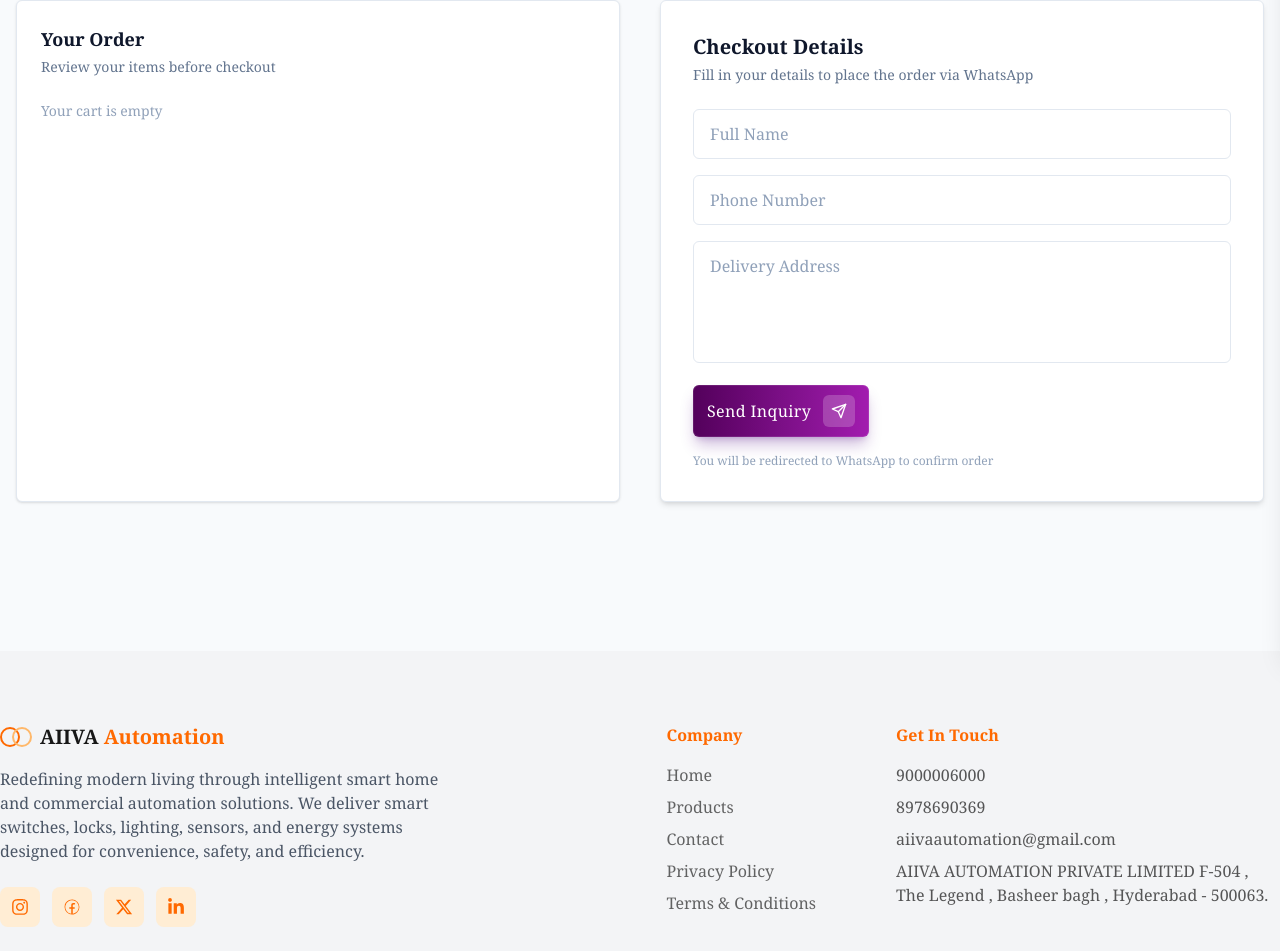
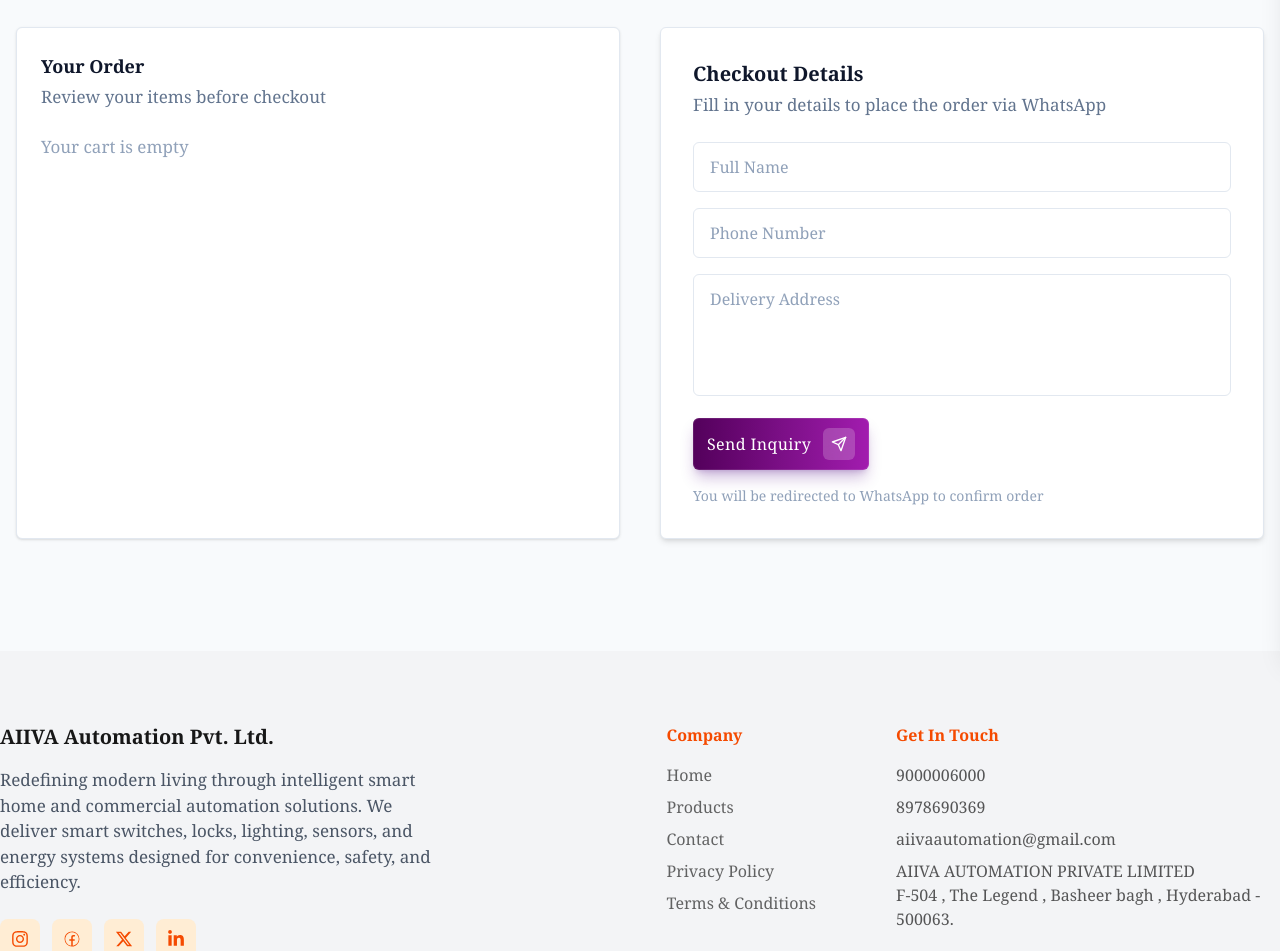
Before and after one commit to aiivaautomation-hue/Aiiva-Automation-Pvt-Ltd, a Next.js app: page /checkout in a window 1280 px wide. Shown: the part 149-1100 px from the top of the page. Built offline with nearby package versions, Linux system fonts and the light colour scheme.

Commit message:
Initial commit 3

```diff
--- a/src/app/checkout/page.jsx
+++ b/src/app/checkout/page.jsx
@@ -34,7 +34,7 @@
   };
 
   return (
-    <div className="min-h-screen bg-slate-50 flex items-center justify-center px-4 py-16">
+    <div className="min-h-screen bg-slate-50 flex items-center justify-center px-4 py-16 pt-32">
 
       <div className="w-full max-w-7xl grid md:grid-cols-2 gap-10">
 
@@ -45,20 +45,20 @@
             Your Order
           </h2>
 
-          <p className="text-sm text-slate-500 mt-1">
+          <p className=" text-[15px] md:text-[17px] text-slate-500 mt-1">
             Review your items before checkout
           </p>
 
           <div className="mt-6 space-y-3">
             {cart.length === 0 ? (
-              <p className="text-slate-400 text-sm">Your cart is empty</p>
+              <p className="text-slate-400  text-[15px] md:text-[17px]">Your cart is empty</p>
             ) : (
               cart.map((item) => (
                 <div
                   key={item.id}
                   className="flex justify-between items-center py-3 px-4 rounded-md bg-orange-100 border border-slate-100"
                 >
-                  <span className="text-slate-800 font-medium">
+                  <span className="text-slate-800 text-[15px] md:text-[17px] font-medium">
                     {item.name}
                   </span>
                 </div>
@@ -75,7 +75,7 @@
             Checkout Details
           </h2>
 
-          <p className="text-sm text-slate-500 mt-1 mb-6">
+          <p className="text-[15px] md:text-[17px] text-slate-500 mt-1 mb-6">
             Fill in your details to place the order via WhatsApp
           </p>
 
@@ -151,7 +151,7 @@
               </span>
             </button>
 
-            <p className="text-xs text-slate-400">
+            <p className="text-sm text-slate-400">
               You will be redirected to WhatsApp to confirm order
             </p>
           </div>
--- a/src/components/CtaSection.jsx
+++ b/src/components/CtaSection.jsx
@@ -22,11 +22,11 @@
             <div className="bg-[#12141a] text-white flex items-center">
               <div className="p-10 lg:p-14 space-y-6">
 
-                <h2 className="text-3xl lg:text-4xl font-semibold font-arimo leading-snug">
+                <h2 className="text-3xl lg:text-4xl font-semibold leading-snug">
                   Experience Premium Smart Home Integration
                 </h2>
 
-                <p className="text-gray-300 text-sm lg:text-base font-arimo leading-relaxed">
+                <p className="text-gray-300  text-[15px] md:text-[17px] leading-relaxed">
                   We provide seamless automation systems with reliable connectivity
                   and expert installation. Control every device effortlessly and
                   enjoy peace of mind with enhanced home security. We provide
--- a/src/components/Footer.jsx
+++ b/src/components/Footer.jsx
@@ -36,16 +36,13 @@
           {/* Brand */}
           <div>
             <div className="flex items-center gap-2 mb-4">
-              <div className="flex">
-                <div className="w-5 h-5 border-2 border-orange-500 rounded-full" />
-                <div className="w-5 h-5 border-2 border-orange-300 rounded-full -ml-2" />
-              </div>
+
               <span className="text-xl font-semibold">
-                AIIVA<span className="text-orange-500"> Automation</span>
+                AIIVA Automation Pvt. Ltd.
               </span>
             </div>
 
-            <p className="text-gray-600 mb-6 max-w-md">
+            <p className="text-gray-600 text-[15px] md:text-[17px] mb-6 max-w-md">
               Redefining modern living through intelligent smart home and commercial automation solutions.
               We deliver smart switches, locks, lighting, sensors, and energy systems designed for convenience,
               safety, and efficiency.
@@ -58,7 +55,7 @@
                   key={i}
                   href="#"
                   aria-label={label}
-                  className="w-10 h-10 flex items-center justify-center bg-orange-100 rounded-lg text-orange-500 hover:bg-gray-300 transition"
+                  className="w-10 h-10 flex items-center justify-center bg-orange-100 rounded-lg text-orange-600 hover:bg-gray-300 transition"
                 >
                   <Icon size={18} />
                 </a>
@@ -71,7 +68,7 @@
 
             {/* Company */}
             <div>
-              <h3 className="text-orange-500 font-semibold mb-4">Company</h3>
+              <h3 className="text-orange-600 font-semibold mb-4">Company</h3>
               <ul className="space-y-2 text-gray-600">
                 {navLinks.map(({ label, href }) => (
                   <li key={label}>
@@ -92,14 +89,14 @@
 
             {/* Contact */}
             <div>
-              <h3 className="text-orange-500 font-semibold mb-4">Get In Touch</h3>
+              <h3 className="text-orange-600 font-semibold mb-4">Get In Touch</h3>
               <ul className="space-y-2 text-black/65">
                 <li><a href="tel:+919000006000" className="hover:text-black">9000006000</a></li>
                 <li><a href="tel:+918978690369" className="hover:text-black">8978690369</a></li>
                   <li><a href="mailto:aiivaautomation@gmail.com" className="hover:text-black">aiivaautomation@gmail.com</a></li>
                 <li>
                 <a href="https://www.google.com/maps/search/?api=1&query=5-9-30/1/24-25,+F-504,+The+Legend+Palace+Colony,+Himayathnagar,+Hyderabad,+Telangana+500063" target="_blank" rel="noopener noreferrer" className="hover:text-black">
-                    <p className="max-w-sm">AIIVA AUTOMATION PRIVATE LIMITED F-504 , The Legend , Basheer bagh , Hyderabad - 500063.</p>
+                    <p className="max-w-sm">AIIVA AUTOMATION PRIVATE LIMITED <p>F-504 , The Legend , Basheer bagh , Hyderabad - 500063.</p></p>
                 </a>
                 </li>
               </ul>
@@ -112,139 +109,10 @@
 
         {/* Bottom */}
         <div className="flex items-center py-4 justify-center text-[black]/65 text-[15px]">
-          <p>© 2026 AIIVA Automation. All rights reserved.</p>
+          <p>© 2026 AIIVA Automation Pvt. Ltd. All rights reserved.</p>
         </div>
 
       </div>
     </footer>
   );
 }
-
-
-
-
-
-
-
-// "use client";
-// import { FaInstagram } from "react-icons/fa";
-// import { CiFacebook } from "react-icons/ci";
-// import { FaXTwitter } from "react-icons/fa6";
-// import { FaLinkedinIn } from "react-icons/fa";
-// import { usePathname } from "next/navigation";
-// import Link from "next/link";
-
-// export default function Footer() {
-
-//   const pathname = usePathname();
-//   const navLinks = [
-//     { label: "Home", href: "/" },
-//     { label: "Products", href: "/products" },
-//     { label: "Contact", href: "/contact" },
-//     { label: "Privacy Policy", href: "/privacy-policy" },
-//     { label: "Terms & Conditions", href: "/terms-and-conditions" },
-//   ];
-
-//   const isActive = (href) =>
-//     href === "/" ? pathname === "/" : pathname.startsWith(href);
-
-//     return (
-//       <footer className="bg-gray-100 py-10">
-//         <div className="max-w-7xl mx-auto px-6 md:px-12 xl:px-0 rounded-3xl p-8 md:p-12">
-
-//           {/* Top Section */}
-//           <div className="w-[100%] flex flex-wrap justify-between gap-10">
-
-//             {/* Logo + Description */}
-//             <div className="">
-//               <div className="flex items-center gap-2 mb-4">
-//                 <div className="flex">
-//                   <div className="w-5 h-5 border-2 border-orange-500 rounded-full"></div>
-//                   <div className="w-5 h-5 border-2 border-orange-300 rounded-full -ml-2"></div>
-//                 </div>
-//                 <span className="text-xl font-semibold">
-//                   auto<span className="text-orange-500">mate</span>
-//                 </span>
-//               </div>
-
-//               <p className="text-gray-600 mb-6">
-//               redefining modern living through intelligent
-// smart home and commercial automation
-// solutions. Our brand delivers advanced products
-// such as smart switches, locks, lighting, sensors,
-// energy management systems, and appcontrolled devices designed for convenience,
-// safety, and efficiency. With innovation-driven
-// technology, seamless mobile integration, and
-// reliable quality, AIIVA empowers homes, offices,
-// hotels, and businesses to experience the future
-// of connected living.
-
-//               </p>
-
-//               {/* Social Icons */}
-//               <div className="flex gap-3">
-//                 {[FaInstagram,CiFacebook,FaXTwitter,FaLinkedinIn].map((Icon, i) => (
-//                   <div key={i} className="w-10 h-10 flex items-center justify-center bg-gray-200 rounded-lg text-gray-600 hover:bg-gray-300 cursor-pointer transition">
-//                     <Icon size={18} />
-//                   </div>
-//                 ))}
-//               </div>
-//             </div>
-//             <div className="flex flex-wrap gap-10 md:gap-30">
-//               {/* Company */}
-//             <div className="flex flex-col">
-//               <h3 className="text-orange-500 font-semibold mb-4">Company</h3>
-//               <ul className="space-y-2 text-gray-600">
-//                 {navLinks.map(({ label, href }) => (
-//                   <Link
-//                     key={label}
-//                     href={href}
-//                     className={`transition-colors duration-200 flex flex-wrap
-//                       ${isActive(href) ? "text-black/95" : "text-black/65 hover:text-black/95"}`}
-//                   >
-//                     {label}
-//                   </Link>
-//                 ))}
-//               </ul>
-//             </div>
-
-//             {/* Products */}
-//             <div>
-//               <h3 className="text-orange-500 font-semibold mb-4">Get In Touch</h3>
-//               <ul className="space-y-2 text-gray-600">
-//                 <li>9000006000</li>
-//                 <li>aiivaautomation@gmail.com</li>
-//                 <li>Testimonials</li>
-//                 <li>Case Study</li>
-//                 <li>System Status</li>
-//               </ul>
-//             </div>
-//             </div>
-//           </div>
-
-//           {/* Divider */}
-//           <div className="border-t my-8"></div>
-
-//           {/* Bottom Section */}
-//           <div className="flex flex-col md:flex-row justify-between items-center gap-4 text-gray-600 text-sm">
-//             <p>
-//               © 2026 Automate Elementor Template Kit by Underline Webb
-//             </p>
-
-//             <div className="flex gap-5">
-//               <span className="cursor-pointer hover:text-black">Legal</span>
-//               <span className="cursor-pointer hover:text-black">
-//                 Privacy Policy
-//               </span>
-//               <span className="cursor-pointer hover:text-black">
-//                 Site Terms
-//               </span>
-//               <span className="cursor-pointer hover:text-black">
-//                 Cookie Policy
-//               </span>
-//             </div>
-//           </div>
-//         </div>
-//       </footer>
-//     );
-//   }
--- a/src/components/Header.jsx
+++ b/src/components/Header.jsx
@@ -74,6 +74,7 @@
 
         {/* Logo */}
         <div className="w-[33%] flex items-center justify-start ">
+          <Link href={"/"}>
           <div className="flex flex-col items-center gap-1">
               {/* Logo Icon */}
               <Image
@@ -86,7 +87,7 @@
 
               {/* Recreated Text Logo */}
               <div className="flex flex-col items-center leading-[1.1]">
-  <span className="font-extrabold font-montserrat text-[8px] md:text-[12px] tracking-[1px] text-[#2b2b2b]">
+              <span className="font-extrabold font-montserrat text-[8px] md:text-[12px] sm:tracking-[1px] text-[#2b2b2b]">
                 AIIVA AUTOMATION
               </span>
               <span className="font-[500] font-montserrat text-[8px] tracking-[0px] text-[#2b2b2b]">
@@ -94,6 +95,7 @@
               </span>
             </div>
           </div>
+          </Link>
         </div>
 
 
@@ -103,7 +105,7 @@
               <Link
                 key={label}
                 href={href}
-                className={`nav-link text-[13px] font-bold tracking-[2px] no-underline px-3 py-1.5 rounded transition-colors duration-200 whitespace-nowrap
+                className={`nav-link text-[14px] font-bold tracking-[2px] no-underline px-3 py-1.5 rounded transition-colors duration-200 whitespace-nowrap
                   ${isActive(href) ? "text-black/95 font-bold" : "text-black/65 hover:text-black/95"}`}
               >
                 {label}
@@ -178,25 +180,33 @@
           className={`drawer fixed top-0 left-0 w-[100%] border-b bg-white border-[black]/[0.4] z-[999] flex flex-col overflow-y-auto shadow-[4px_0_40px_rgba(0,0,0,0.6)] lg:hidden ${menuOpen ? "open" : ""}`}
         >
           {/* Drawer head */}
-          <div className="flex items-center justify-between px-5 py-4 bg-white border-b border-[black]/[0.07]">
+          <div className="flex items-center justify-between px-5 py-4 bg-white border-b border-[black]/[0.2]">
             <Link
               href="/"
               className="flex items-center gap-2 no-underline"
               onClick={() => setMenuOpen(false)}
             >
               {/* Logo */}
-              <div className="flex items-center gap-2">
-                <div className="flex">
-                  <div className="w-5 h-5 border-2 border-orange-500 rounded-full"></div>
-                  <div className="w-5 h-5 border-2 border-orange-300 rounded-full -ml-2"></div>
+              <div className="flex items-center">
+              <div className="flex flex-col items-center gap-1">
+              {/* Logo Icon */}
+              <Image
+                src="/logo-final-img.jpg"
+                alt="AIIVA logo"
+                width={50}
+                height={50}
+                className="object-contain"
+              />
+
+              {/* Recreated Text Logo */}
+              <div className="flex flex-col items-center leading-[1.1]">
+              <span className="font-extrabold font-montserrat text-[8px] md:text-[12px] tracking-[1px] text-[#2b2b2b]">
+                AIIVA AUTOMATION
+              </span>
+              <span className="font-[500] font-montserrat text-[8px] tracking-[0px] text-[#2b2b2b]">
+                PRIVATE LIMITED
+              </span>
               </div>
-                <div className="flex flex-col leading-0.6">
-                  <span className="text-[15px] font-semibold sm:text-sm tracking-[2px] text-[black]">
-                    AIIVA
-                  </span>
-                  <span className="text-[10px] sm:text-[12px] font-semibold tracking-[1.7px] text-orange-500">
-                    Automation
-                  </span>
             </div>
           </div>
           </Link>
--- a/src/components/ProductCard.jsx
+++ b/src/components/ProductCard.jsx
@@ -38,7 +38,7 @@
         </h3>
 
         {/* Description */}
-        <p className="text-sm text-gray-500 mt-1 line-clamp-2 flex-1">
+        <p className="text-[14px] md:text-[16px] text-gray-500 mt-1 line-clamp-2 flex-1">
           {product.desc}
         </p>
 
```
Also changed, not shown: src/app/contact/page.jsx (+7 -7 lines), src/components/AboutSection.jsx (+4 -4 lines), src/components/Hero.jsx (+5 -5 lines), src/components/OurServices.jsx (+6 -6 lines). Lines whose indentation alone changed are shown as unchanged.
